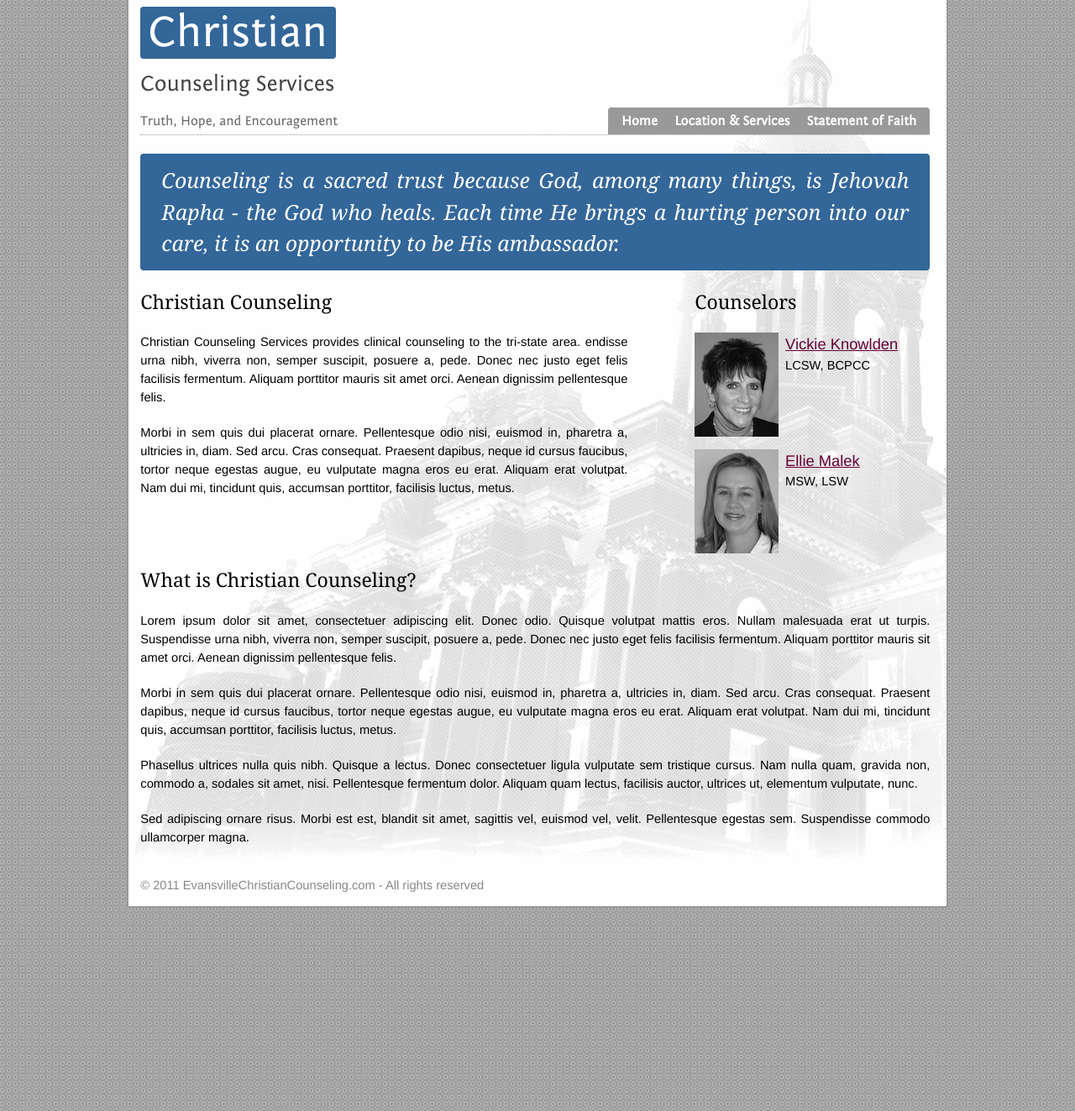
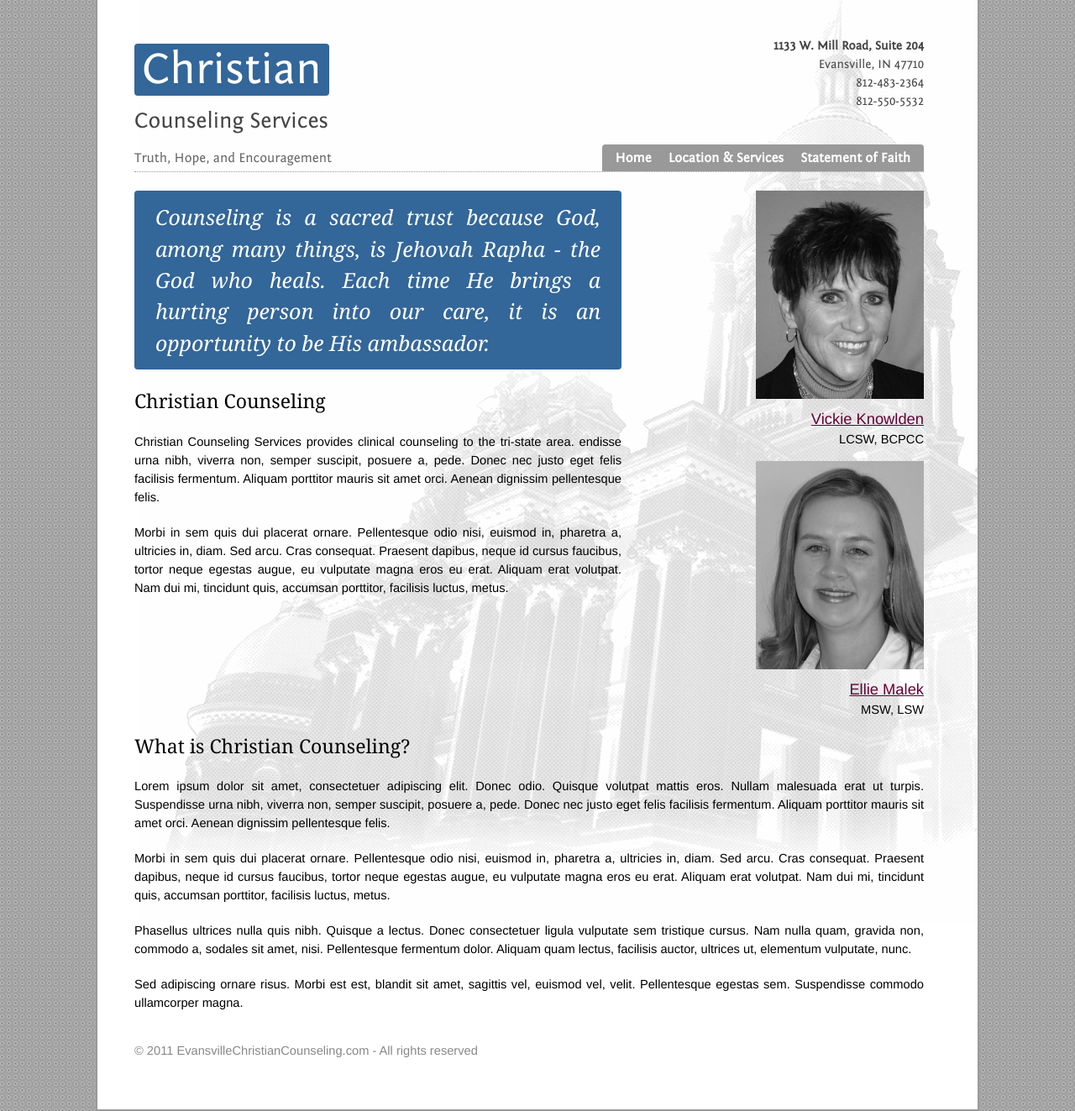
Before and after one commit to evansvillechristiancounseling/evansvillechristiancounseling.github.com, a Jekyll site: the page built from index.html, in a window 1280 px wide. Shown: the whole page at 84% size. Built offline with Jekyll 4.4.1, drawn with Linux system fonts in a browser that asks for light colours.

Commit message:
Increasing photo sizes on index page. Adding address, too

```diff
--- a/_layouts/home.html
+++ b/_layouts/home.html
@@ -3,10 +3,21 @@ layout: default
 ---
 
 <div id="header" class="grid_16 alpha omega home">
-  <a href="/" title="Christian Counseling Services" id="title">
-    <span>Christian</span>
-    <div>Counseling Services</div>
-  </a>
+  <div class="clearfix">
+    <div class="grid_11 alpha">
+    <a href="/" title="Christian Counseling Services" id="title">
+      <span>Christian</span>
+      <div>Counseling Services</div>
+    </a>
+    </div>
+
+    <div class="grid_5 omega right">
+      <div><b>1133 W. Mill Road, Suite 204</b></div>
+      <div>Evansville, IN 47710</div>
+      <div>812-483-2364</div>
+      <div>812-550-5532</div>
+    </div>
+  </div> <!-- clearfix -->
 
   <div id="main-menu">
     <span id="slogan">
--- a/_layouts/support.html
+++ b/_layouts/support.html
@@ -18,7 +18,7 @@ layout: default
         <li><a href="/counselors/ellie-malek/">Ellie Malek</a></li>
       </ul>
     </div> <!-- counselors -->
-  </div>
+  </div> <!-- clearfix -->
 
   <div id="main-menu" class="clearfix">
     <span id="slogan">
--- a/index.html
+++ b/index.html
@@ -6,6 +6,8 @@ keywords: tri-state
 container_class: courthouse
 ---
 
+<div class="clearfix">
+  <div id="about" class="grid_10 alpha">
     <div id="fancy-lead">
       <p>
         Counseling is a sacred trust because God, among many things, is Jehovah Rapha - the God who heals.
@@ -13,8 +15,6 @@ container_class: courthouse
       </p>
     </div>
 
-<div class="clearfix">
-  <div id="about" class="grid_10 alpha">
     <h2>Christian Counseling</h2>
 
     <p>Christian Counseling Services provides clinical counseling to the tri-state area. endisse urna nibh, viverra non, semper suscipit, posuere a, pede. Donec nec justo eget felis facilisis fermentum. Aliquam porttitor mauris sit amet orci. Aenean dignissim pellentesque felis.</p>
@@ -22,19 +22,22 @@ container_class: courthouse
     <p>Morbi in sem quis dui placerat ornare. Pellentesque odio nisi, euismod in, pharetra a, ultricies in, diam. Sed arcu. Cras consequat. Praesent dapibus, neque id cursus faucibus, tortor neque egestas augue, eu vulputate magna eros eu erat. Aliquam erat volutpat. Nam dui mi, tincidunt quis, accumsan porttitor, facilisis luctus, metus.</p>
   </div>
 
-  <div id="counselors" class="prefix_1 grid_5 omega">
-    <h2>Counselors</h2>
+  <div id="counselors" class="prefix_2 grid_4 omega">
     <ul>
       <li>
-        <img src="/images/counselors/vickie-knowlden-100w.jpg" width="100" height="124" align="left"/>
+        <img src="/images/counselors/vickie-knowlden-275w.jpg" width="200" height="248"/>
+        <div>
           <a href="/counselors/vickie-knowlden/">Vickie Knowlden</a>
           <div>LCSW, BCPCC</div>
+        </div>
       </li>
 
       <li>
-        <img src="/images/counselors/ellie-malek-100w.jpg" width="100" height="124" align="left"/>
+        <img src="/images/counselors/ellie-malek-275w.jpg" width="200" height="248" align=""/>
+        <div>
           <a href="/counselors/ellie-malek/">Ellie Malek</a>
           <div>MSW, LSW</div>
+        </div>
       </li>
     </ul>
   </div> <!-- counselors -->
--- a/stylesheets/styles.css
+++ b/stylesheets/styles.css
@@ -26,12 +26,12 @@ p { text-align: justify; }
   background-color: #fff;
   border: 2px solid #999;
   border-top: 0;
-  padding: 0 0 0 1em;
+  padding: 3em;
 }
 
 #container.courthouse {
   background-image: url("/images/courthouse-bg-1000w.gif");
-  background-repeat: none;
+  background-repeat: no-repeat;
   background-position: top right;
 }
 
@@ -114,9 +114,7 @@ p { text-align: justify; }
   margin: 0;
   padding: 0 1em 0 0;
 }
-#main-menu li:last-child {
-  padding: 0;
-}
+#main-menu li:last-child { padding: 0; }
 
 /* footer */
 
@@ -145,22 +143,18 @@ p { text-align: justify; }
 #counselors ul {
   list-style-type: none;
   margin: 0;
+  text-align: right;
   padding: 0;
 }
 
 #counselors li {
   clear: both;
-  margin: 0;
+  margin: 0 0 1em 0;
   padding: 0;
 }
 
-#counselors li img {
-  margin: 0 1ex 1em 0;
-}
-
-#counselors li a {
-  font-size: 125%;
-}
+#counselors li img { margin: 0 0 0.5ex 0; }
+#counselors li a { font-size: 125%; }
 
 #counselor #counselors {
   border-top: 1px dotted #888;
@@ -168,16 +162,12 @@ p { text-align: justify; }
   font-size: 95%;
 }
 
-#counselor dl {
-  font-size: 95%;
-}
+#counselor dl { font-size: 95%; }
 #counselor dt {
   color: #999;
   font-weight: bold;
 }
-#counselor dd {
-  margin-bottom: 1ex;
-}
+#counselor dd { margin-bottom: 1ex; }
 
 #counselors-quicklinks {
   font-family: Helvetica, Arial, sans-serif;
```
Lines whose indentation alone changed are shown as unchanged.
